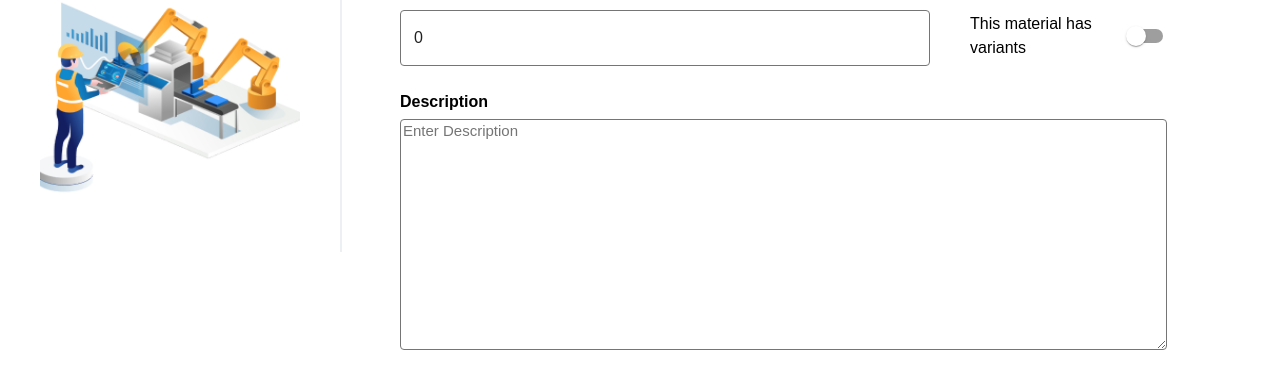
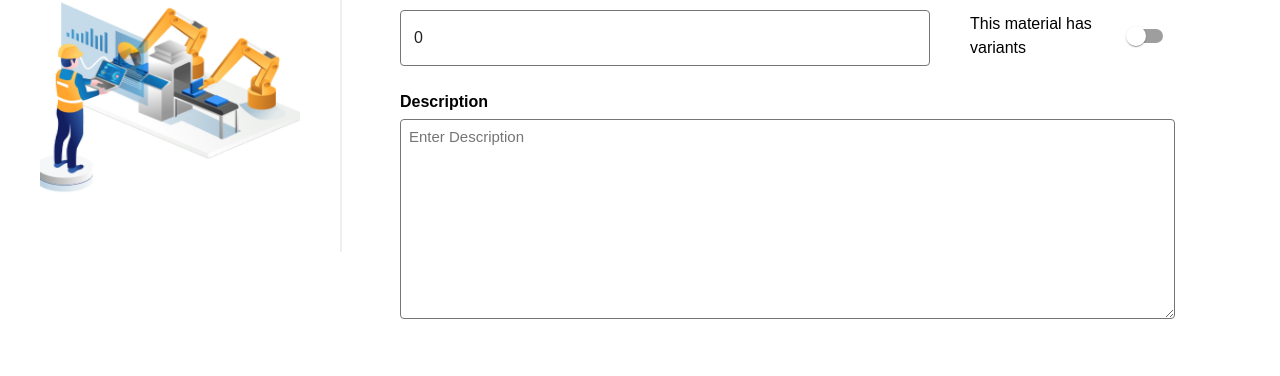
Before and after one commit to Manufacturing-Project/frontend, a React (Create React App) app: page /register/material in a window 1280 px wide. Shown: the part 576-952 px from the top of the page. Built offline with nearby package versions, Linux system fonts and the light colour scheme; no server answers.

Commit message:
Refactor input components: streamline styles, improve type definitions, and enhance structure for InputSelectField and InputTextArea

```diff
--- /dev/null
+++ b/src/components/molecules/inputField/inputSelectField/InputSelectField.styles.ts
@@ -0,0 +1,37 @@
+import { styled } from "@mui/material/styles";
+import { Typography, FormControl, Box } from "@mui/material";
+import theme from "../../../theme";
+
+export const StyledContainer = styled(Box)(() => ({
+  display: 'flex',
+  flexDirection: 'column',
+}));
+
+export const StyledLabel = styled(Typography)(() => ({
+  fontWeight: theme.fontweight.base_font_weight_SemiBold,
+  fontSize: theme.font.base_font_size_h4,
+  marginBottom: "8px",
+}));
+
+export const StyledFormControl = styled(FormControl)<{ width?: string }>(
+  ({ width }) => ({
+    width: width || "340px",
+  })
+);
+
+export const selectFieldStyles = (width: string, height?: string) => ({
+  width,
+  height,
+  backgroundColor: "white",
+  ".MuiOutlinedInput-notchedOutline": {
+    borderColor: theme.colors.border_color_grey,
+  },
+  "&:hover .MuiOutlinedInput-notchedOutline": {
+    borderColor: theme.colors.border_color_grey,
+    borderWidth: "thin",
+  },
+  "&.Mui-focused .MuiOutlinedInput-notchedOutline": {
+    borderColor: theme.colors.primary_color_green,
+    borderWidth: "thin",
+  },
+});
--- a/src/components/molecules/inputField/inputSelectField/InputSelectField.tsx
+++ b/src/components/molecules/inputField/inputSelectField/InputSelectField.tsx
@@ -1,52 +1,12 @@
 import React from "react";
-import { Select, MenuItem, SelectChangeEvent, Box, Typography, FormControl, FormHelperText } from "@mui/material";
-import theme from "../../../theme"; // Assuming your theme is defined here
-import { on } from "events";
-
-// InputFieldLabel Component
-interface LabelProps {
-  label: string;
-  name?: string
-}
-
-const InputFieldLabel: React.FC<LabelProps> = ({ label }) => {
-  return (
-    <Typography
-      variant="h4"
-      sx={{
-        fontWeight: theme.fontweight.base_font_weight_SemiBold,
-        fontSize: theme.font.base_font_size_h4,
-        marginBottom: "8px",
-      }}
-    >
-      {label}
-    </Typography>
-  );
-};
-
-// InputSelectField Component
-interface Option {
-  id: string;
-  name: string;
-}
-
-interface SelectFieldProps {
-  label: string;
-  name?: string;
-  options: Option[];
-  value: string;
-  onChange: (event: SelectChangeEvent<string>) => void;
-  onBlur?: (event: React.FocusEvent<HTMLSelectElement>) => void;
-  width?: string;
-  height?: string;
-  error?: boolean;
-  helperText?: string;
-  id?: string;
-  type?: string; // Added type property
-  required?: boolean; // Added required property
-}
-
-
+import { Select, MenuItem, FormHelperText } from "@mui/material";
+import {
+  StyledContainer,
+  StyledFormControl,
+  selectFieldStyles,
+} from "./InputSelectField.styles";
+import { InputFieldLabel } from "../inputTextField/InputTextField";
+import { SelectFieldProps } from "../../../../utils/types/molecules/props/inputSelectFieldProps";
 
 export const InputSelectField: React.FC<SelectFieldProps> = ({
   label,
@@ -57,41 +17,21 @@ export const InputSelectField: React.FC<SelectFieldProps> = ({
   onChange,
   error,
   helperText,
-  type, // Added type for consistency
-  required = false, // Default to false if not provided
   id,
+  type,
+  required = false,
   width = "340px",
 }) => {
-
-  const selectFieldStyles = {
-    width: width,
-    height: height, // Added height for consistency
-    backgroundColor: "white",
-    ".MuiOutlinedInput-notchedOutline": {
-      borderColor:  theme.colors.border_color_grey,
-    },
-    "&:hover .MuiOutlinedInput-notchedOutline": {
-        borderColor: theme.colors.border_color_grey,
-        borderWidth: "thin",
-    },
-    "&.Mui-focused .MuiOutlinedInput-notchedOutline": {
-        borderColor: theme.colors.primary_color_green,
-        borderWidth: "thin",
-    },
-};
-
   return (
-    <Box>
+    <StyledContainer>
       <InputFieldLabel label={label} />
-      <FormControl
-        sx={{ width: width }}
-        error={error}
-      >
+      <StyledFormControl width={width} error={error}>
         <Select
           value={value}
           name={name}
+          id={id}
           onChange={onChange}
-          sx={selectFieldStyles}
+          sx={selectFieldStyles(width, height)}
         >
           {options.map((option) => (
             <MenuItem key={option.id} value={option.id}>
@@ -100,10 +40,7 @@ export const InputSelectField: React.FC<SelectFieldProps> = ({
           ))}
         </Select>
         {helperText && <FormHelperText>{helperText}</FormHelperText>}
-      </FormControl>
-
-    </Box>
+      </StyledFormControl>
+    </StyledContainer>
   );
 };
-
-;
--- /dev/null
+++ b/src/components/molecules/inputField/inputTextArea/InputTextArea.styles.ts
@@ -0,0 +1,39 @@
+import { styled } from "@mui/material/styles";
+import { Box, Typography } from "@mui/material";
+import theme from "../../../theme";
+
+export const StyledTextAreaWrapper = styled(Box)(() => ({
+  '& textarea::placeholder': {
+    color: theme.colors.border_color_grey,
+    fontSize: 15,
+    fontFamily: 'sans-serif',
+  },
+}));
+
+export const StyledTextArea = styled('textarea')(() => ({
+  width: "100%",
+  minHeight: "200px",
+  marginRight: "10px",
+  borderRadius: "4px",
+  border: `1px solid ${theme.colors.border_color_grey}`,
+  transition: 'border-color 0.3s',
+  outline: 'none',
+  padding: '8px',
+  fontFamily: 'sans-serif',
+  fontSize: '14px',
+  resize: 'vertical',
+  '&:focus': {
+    borderColor: theme.colors.primary_color_green,
+  },
+}));
+
+export const StyledContainer = styled(Box)(() => ({
+  display: 'flex',
+  flexDirection: 'column',
+}));
+
+export const StyledLabel = styled(Typography)(() => ({
+  fontWeight: theme.fontweight.base_font_weight_SemiBold,
+  fontSize: theme.font.base_font_size_h4,
+  marginBottom: "8px",
+}));
--- a/src/components/molecules/inputField/inputTextArea/InputTextArea.tsx
+++ b/src/components/molecules/inputField/inputTextArea/InputTextArea.tsx
@@ -1,50 +1,12 @@
 import React from "react";
-import { Box, TextareaAutosize, Typography } from "@mui/material";
-import theme from "../../../theme"; // Assuming your theme is defined here
-
-// InputFieldLabel Component
-interface LabelProps {
-  label: string;
-  name?: string;
-  ariaLabel?: string;
-  placeholder?: string;
-  value?: string;
-  onChange?: (event: React.ChangeEvent<HTMLTextAreaElement>) => void;
-  onBlur?: (event: React.FocusEvent<HTMLTextAreaElement>) => void;
-  error?: boolean;
-  helperText?: string;
-}
-
-const InputFieldLabel: React.FC<LabelProps> = ({ label }) => {
-  return (
-    <Typography
-      variant="h4"
-      sx={{
-        fontWeight: theme.fontweight.base_font_weight_SemiBold,
-        fontSize: theme.font.base_font_size_h4,
-        marginBottom: "8px",
-      }}
-    >
-      {label}
-    </Typography>
-  );
-};
-
-// TextareaField Component
-interface TextareaFieldProps {
-  label: string;
-  name?: string;
-  id?: string;
-  //pe?: string;
-  ariaLabel?: string;
-  minRows?: number;
-  placeholder: string;
-  value: string;
-  error?: boolean;
-  helperText?: string;
-  onChange: (event: React.ChangeEvent<HTMLTextAreaElement>) => void;
-  onBlur?: (event: React.FocusEvent<HTMLTextAreaElement>) => void;
-}
+import { StyledLabel } from "./InputTextArea.styles";
+import { LabelProps } from "../../../../utils/types/molecules/props/inputFieldProps";
+import {
+  StyledTextArea,
+  StyledTextAreaWrapper,
+  StyledContainer,
+} from "./InputTextArea.styles";
+import { TextareaFieldProps } from "../../../../utils/types/molecules/props/inputTextAreaProps";
 
 export const InputTextArea: React.FC<TextareaFieldProps> = ({
   label,
@@ -54,48 +16,31 @@ export const InputTextArea: React.FC<TextareaFieldProps> = ({
   value,
   name,
   id,
-  //type,
   error,
   helperText,
   onBlur,
   onChange,
 }) => {
   return (
-    <Box>
+    <StyledContainer>
       <InputFieldLabel label={label} />
-
-
-      <Box sx={{
-        '& textarea::placeholder': {
-          color: theme.colors.border_color_grey,
-          fontSize: 15,
-          fontFamily: 'sans-serif'
-        },
-      }}>
-        <TextareaAutosize
+      <StyledTextAreaWrapper>
+        <StyledTextArea
           aria-label={ariaLabel}
-          minRows={minRows}
           placeholder={placeholder}
           value={value}
           id={id}
           name={name}
-       // type={type}
           onChange={onChange}
           onBlur={onBlur}
-          style={{
-            width: "99%",
-            marginRight: "10px",
-            borderRadius: "4px",
-            border: `1px solid ${theme.colors.border_color_grey}`, // Default border color
-            transition: 'border-color 0.3s', // Smooth transition
-            outline: 'none', // Remove default outline
-          }}
-          onFocus={(e) => {
-            e.currentTarget.style.borderColor = theme.colors.primary_color_green; // Change border color on focus
-          }}
-
         />
-      </Box>
-    </Box>
+      </StyledTextAreaWrapper>
+    </StyledContainer>
   );
 };
+
+
+
+export const InputFieldLabel: React.FC<LabelProps> = ({ label }) => {
+  return <StyledLabel variant="h4">{label}</StyledLabel>;
+};
--- a/src/components/molecules/logo/Logo.tsx
+++ b/src/components/molecules/logo/Logo.tsx
@@ -1,29 +1,12 @@
-import React from 'react';
-import { styled } from '@mui/system';
-import defaultLogo from '../../../assets/LogoOriginal 1.png'; // Corrected path to logo
-import { Link } from 'react-router-dom';
+import React from "react";
+import { Link } from "react-router-dom";
+import defaultLogo from "../../../assets/LogoOriginal 1.png";
+import { StyledImg } from "./Logo.styles";
 
-interface LogoProps {
-}
-
-// Use styled('img') to style the img element
-const StyledImg = styled('img')<LogoProps>(() => ({
-  display: 'inline-block',
-  cursor: 'pointer',
-  margin: '0 20px',
-  width: '45px',
-  height: '45px',
-}));
-
-const Logo: React.FC<LogoProps> = () => {
+export const Logo: React.FC = () => {
   return (
-    <Link to = "/dashboard" style={{ display: 'inline-block' }}>
-      <StyledImg
-        src={defaultLogo}
-        alt="Logo"
-      />
+    <Link to="/dashboard" style={{ display: "inline-block" }}>
+      <StyledImg src={defaultLogo} alt="Logo" />
     </Link>
   );
 };
-
-export { Logo };
--- a/src/pages/registration/materialPage/MaterialPage.tsx
+++ b/src/pages/registration/materialPage/MaterialPage.tsx
@@ -180,7 +180,7 @@ const MaterialPage: React.FC<VariantsForMaterialPageProps> = ({ onNext }) => {
                 name="m_status"
                 options={categoryOptions}
                 value={values.m_status}
-                onChange={(e) => setFieldValue("m_status", e.target.value)}
+                onChange={(e: { target: { value: any; }; }) => setFieldValue("m_status", e.target.value)}
                 error={touched.m_status && Boolean(errors.m_status)}
                 helperText={touched.m_status && errors.m_status ? errors.m_status : ""}
                 width="530px"
@@ -190,7 +190,7 @@ const MaterialPage: React.FC<VariantsForMaterialPageProps> = ({ onNext }) => {
                 name="m_unit"
                 options={unitOptions}
                 value={values.m_unit}
-                onChange={(e) => setFieldValue("m_unit", e.target.value)}
+                onChange={(e: { target: { value: any; }; }) => setFieldValue("m_unit", e.target.value)}
                 error={touched.m_unit && Boolean(errors.m_unit)}
                 helperText={touched.m_unit && errors.m_unit ? errors.m_unit : ""}
                 width="530px"
--- a/src/pages/registration/variantPage/VaranitsForMaterialPage.tsx
+++ b/src/pages/registration/variantPage/VaranitsForMaterialPage.tsx
@@ -145,7 +145,7 @@ const VariantsForMaterialPage: React.FC<VariantsForMaterialPageProps> = () => {
             label={`Variant ${index + 1}`}
             options={variantOptions}
             value={field.variant}
-            onChange={(e) => handleFieldChange(index, 'variant', e.target.value)}
+            onChange={(e: { target: { value: string; }; }) => handleFieldChange(index, 'variant', e.target.value)}
             width="300px"
             height="56px"
           />
--- /dev/null
+++ b/src/utils/types/molecules/props/inputSelectFieldProps.ts
@@ -0,0 +1,26 @@
+import { SelectChangeEvent } from "@mui/material";
+
+export interface Option {
+  id: string;
+  name: string;
+}
+
+export interface SelectFieldProps {
+  label: string;
+  name?: string;
+  options: Option[];
+  value: string;
+  onChange: (event: SelectChangeEvent<string>) => void;
+  onBlur?: (event: React.FocusEvent<HTMLSelectElement>) => void;
+  width?: string;
+  height?: string;
+  error?: boolean;
+  helperText?: string;
+  id?: string;
+  type?: string;
+  required?: boolean;
+}
+
+export interface LabelProps {
+  label: string;
+}
--- /dev/null
+++ b/src/utils/types/molecules/props/inputTextAreaProps.ts
@@ -0,0 +1,19 @@
+import React from "react";
+
+export interface TextareaFieldProps {
+  label: string;
+  name?: string;
+  id?: string;
+  ariaLabel?: string;
+  minRows?: number;
+  placeholder: string;
+  value: string;
+  error?: boolean;
+  helperText?: string;
+  onChange: (event: React.ChangeEvent<HTMLTextAreaElement>) => void;
+  onBlur?: (event: React.FocusEvent<HTMLTextAreaElement>) => void;
+}
+
+export interface LabelProps {
+  label: string;
+}
```
Also changed, not shown: src/components/molecules/logo/Logo.styles.ts (added, +9 -0 lines).
